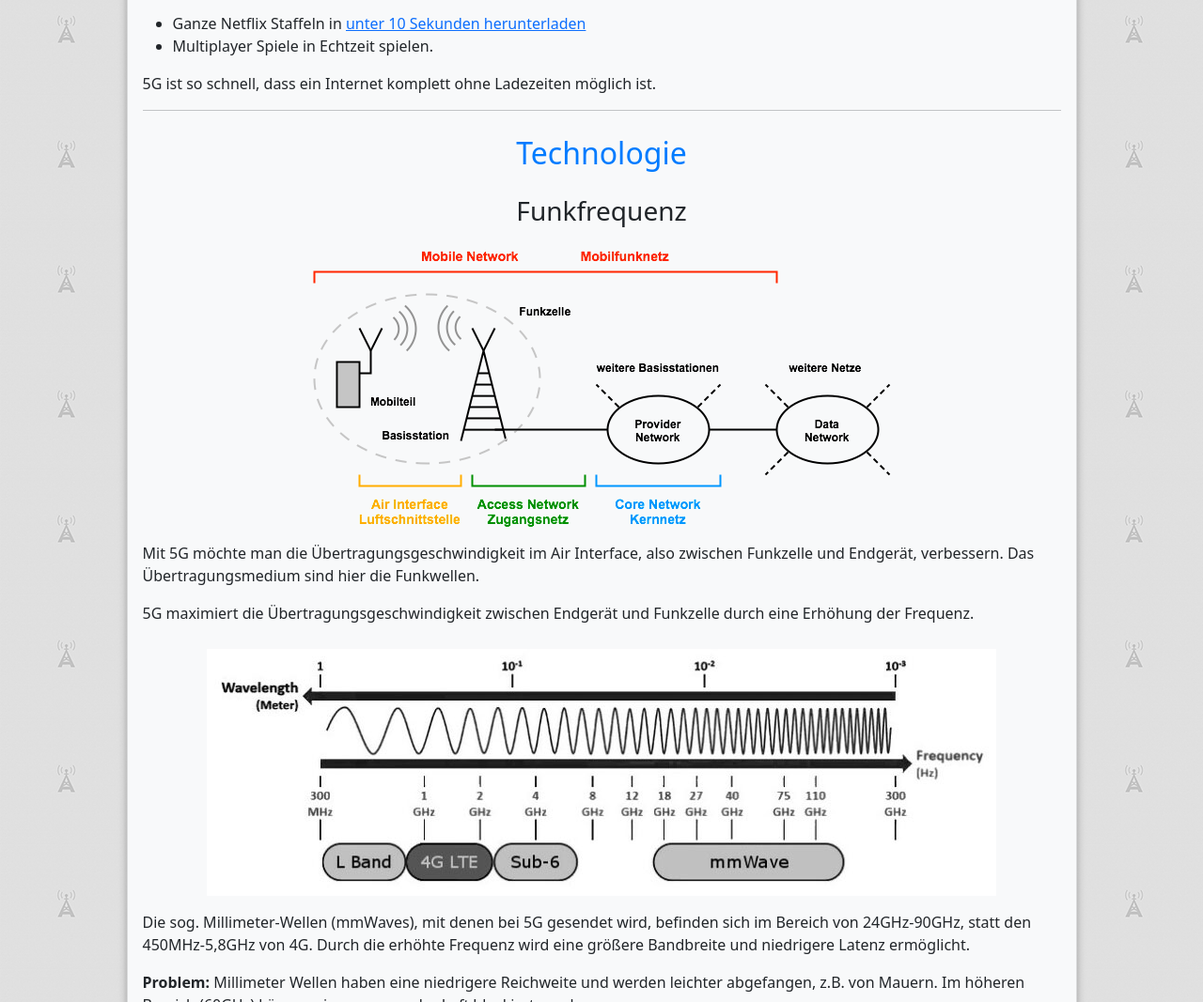
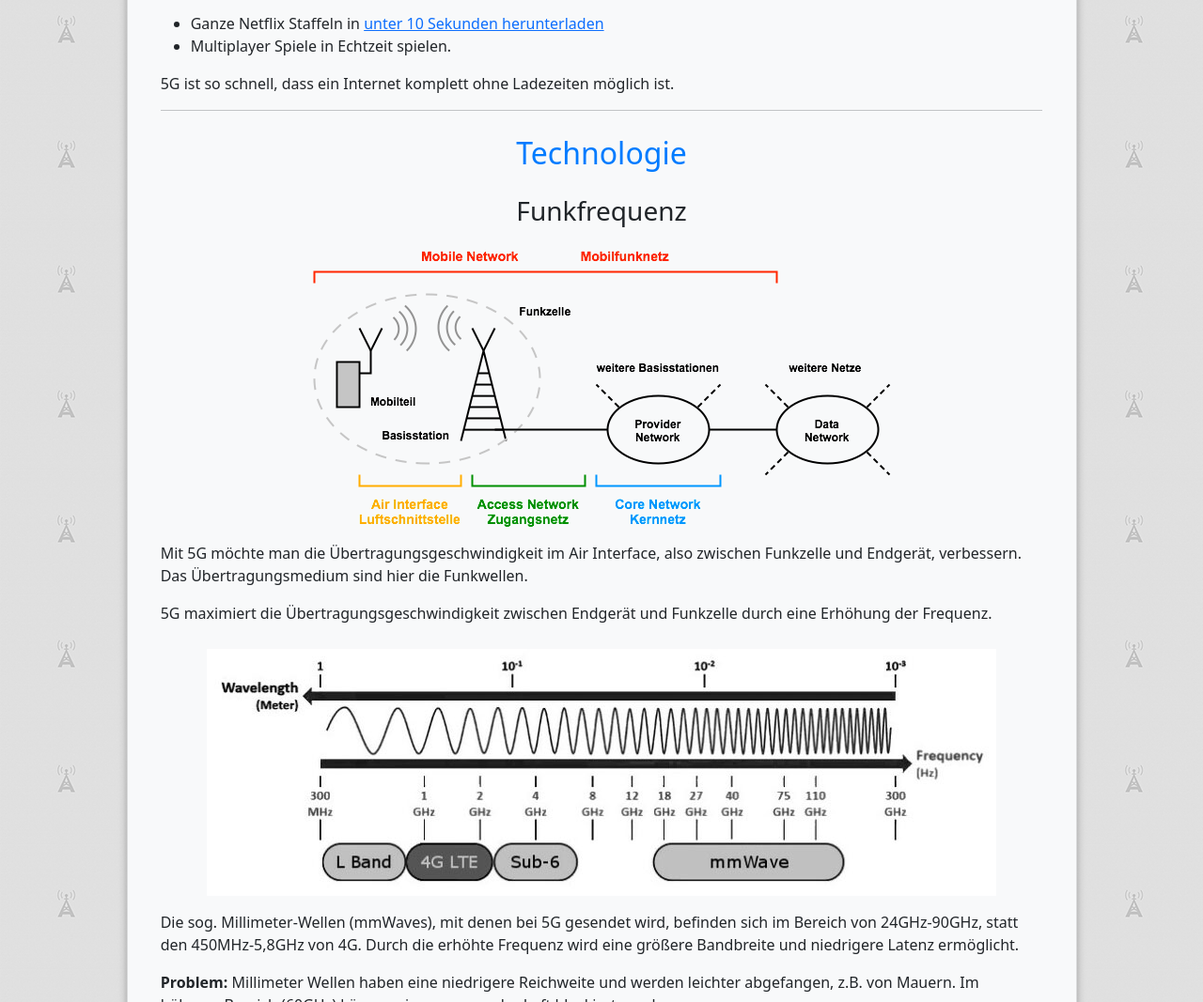
Before and after one commit to Max-We/Handout-5G, a plain HTML site: page index.html in a window 1280 px wide. Shown: the part 1363-2430 px from the top of the page at 94% size. Drawn offline with nearby package versions, Linux system fonts and the light colour scheme; a script that the page names is missing.

Commit message:
Updated Padding for Card

```diff
--- a/Handout_5G.css
+++ b/Handout_5G.css
@@ -41,6 +41,8 @@ img {
 .card {
   filter: drop-shadow(0 0.2rem 0.25rem rgba(0, 0, 0, 0.3));
   border-radius: 25px;
+  padding-left: 1.5vw;
+  padding-right: 1.5vw;
 }
 
 h2 {
```
